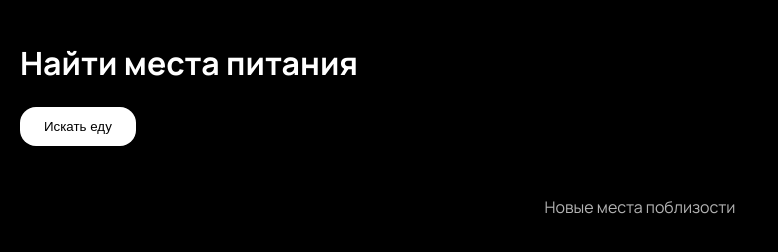
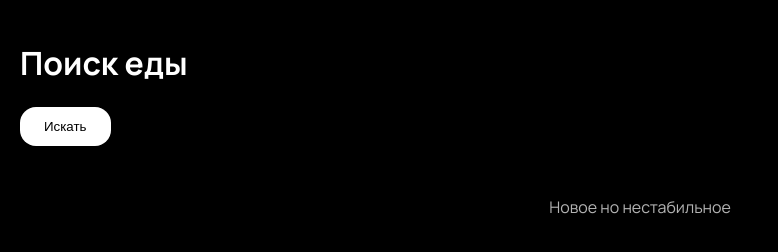
Before and after one commit to Tjamalov/GiveMePlate, a plain HTML site: page index.html in a window 1280 px wide. Shown: the whole page, without its empty margins (0-778 px from the left). Drawn offline with nearby package versions, Linux system fonts and the light colour scheme.

Commit message:
Update index.html

```diff
--- a/index.html
+++ b/index.html
@@ -3,7 +3,7 @@
 <head>
     <meta charset="UTF-8">
     <meta name="viewport" content="width=device-width, initial-scale=1.0">
-    <title>Поиск мест питания</title>
+    <title>Поиск еды</title>
     <link href="https://fonts.googleapis.com/css2?family=Manrope:wght@400;700&display=swap" rel="stylesheet">
     <!-- Leaflet CSS -->
     <link rel="stylesheet" href="https://unpkg.com/leaflet@1.9.4/dist/leaflet.css" />
@@ -138,8 +138,8 @@
     </style>
 </head>
 <body>
-    <h1>Найти места питания</h1>
-    <button id="findPlacesBtn">Искать еду</button>
+    <h1>Поиск еды</h1>
+    <button id="findPlacesBtn">Искать</button>
     <div id="results"></div>
     <div id="map-container">
         <div id="map"></div>
@@ -147,7 +147,7 @@
     </div>
 
     <!-- Ссылка на newest.html -->
-    <a href="newest.html" class="footer-link">Новые места поблизости</a>
+    <a href="newest.html" class="footer-link">Новое но нестабильное</a>
 
     <!-- Leaflet JS -->
     <script src="https://unpkg.com/leaflet@1.9.4/dist/leaflet.js"></script>
```
